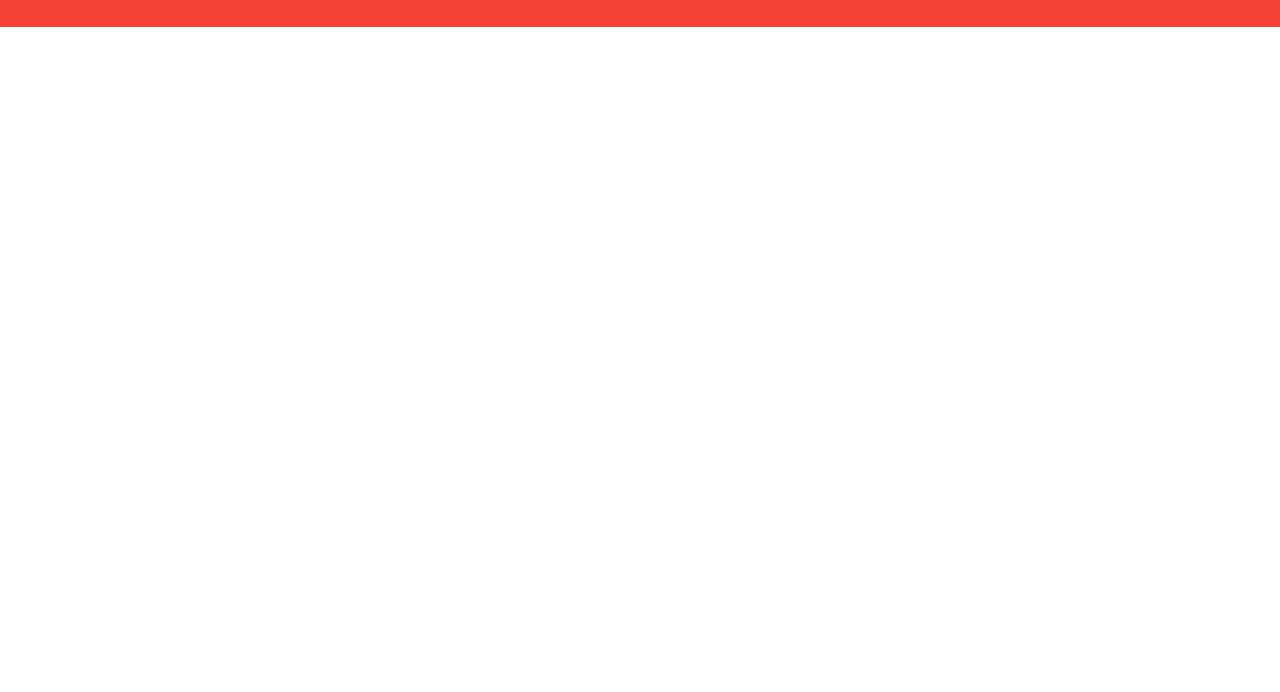
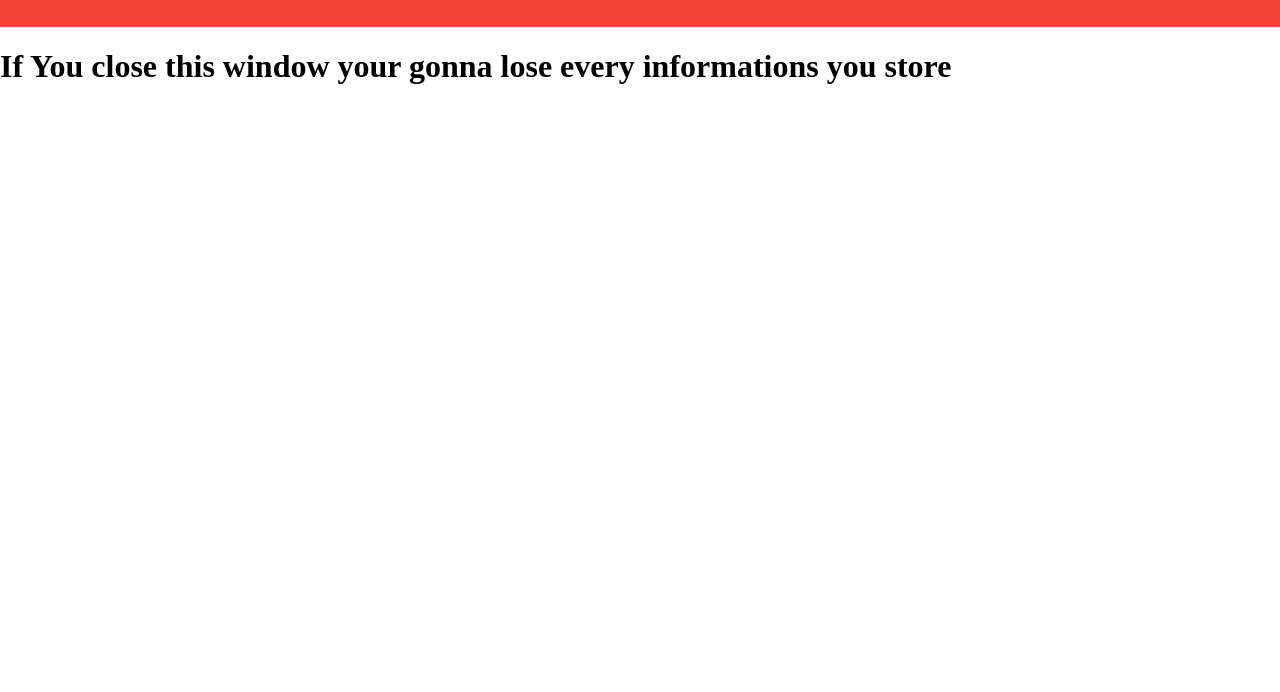
Before and after one commit to programmer262/to-do-list, a plain HTML site: page index.html in a window 1280 px wide. Shown: the part 108-800 px from the top of the page. Drawn offline with Linux system fonts and the light colour scheme.

Commit message:
Update index.html

```diff
--- a/index.html
+++ b/index.html
@@ -133,6 +133,7 @@
         <span onclick="newElement()" class="addBtn">Add</span>
     </div>
     <ul id="myUL"></ul>
+    <h1>If You close this window your gonna lose every informations you store </h1>
     <script>
         // Create a "close" button and append it to each list item
         var myNodelist = document.getElementsByTagName("LI");
```
